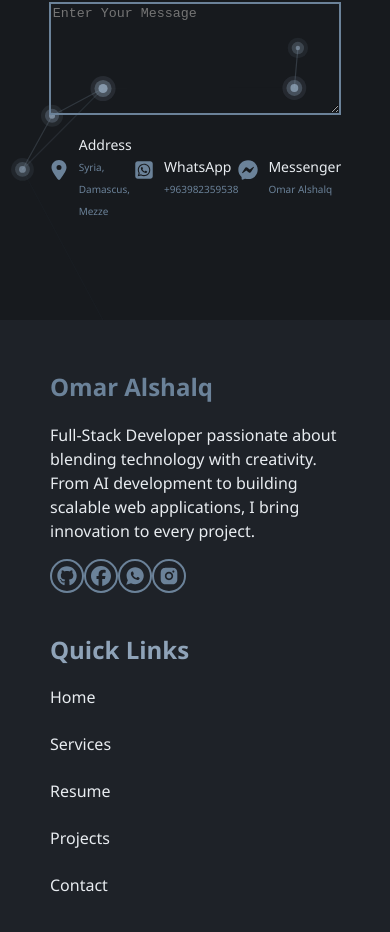
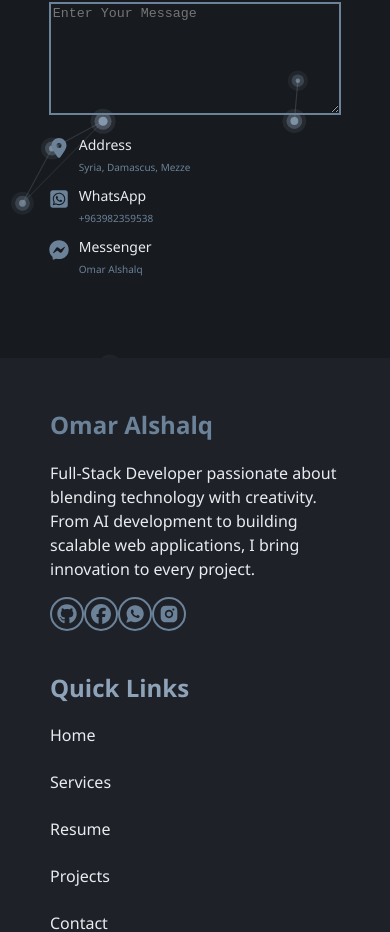
Before and after one commit to OMAR-ALshalq/Portfolio-OMAR-ALshalq, a React (Vite) app: page / in a window 390 px wide. Shown: the part 7500-8432 px from the top of the page. Built offline with nearby package versions, Linux system fonts and the light colour scheme.

Commit message:
edit contact.css

```diff
--- a/src/Component/conact/Contact.css
+++ b/src/Component/conact/Contact.css
@@ -122,6 +122,12 @@
   .BoxConatct {
     overflow: hidden;
   }
+  .BoxData {
+    flex-direction: column;
+  }
+  .cardData {
+    margin: 0 0 10px 0;
+  }
   .cardData .icon {
     font-size: 20px;
   }
```
